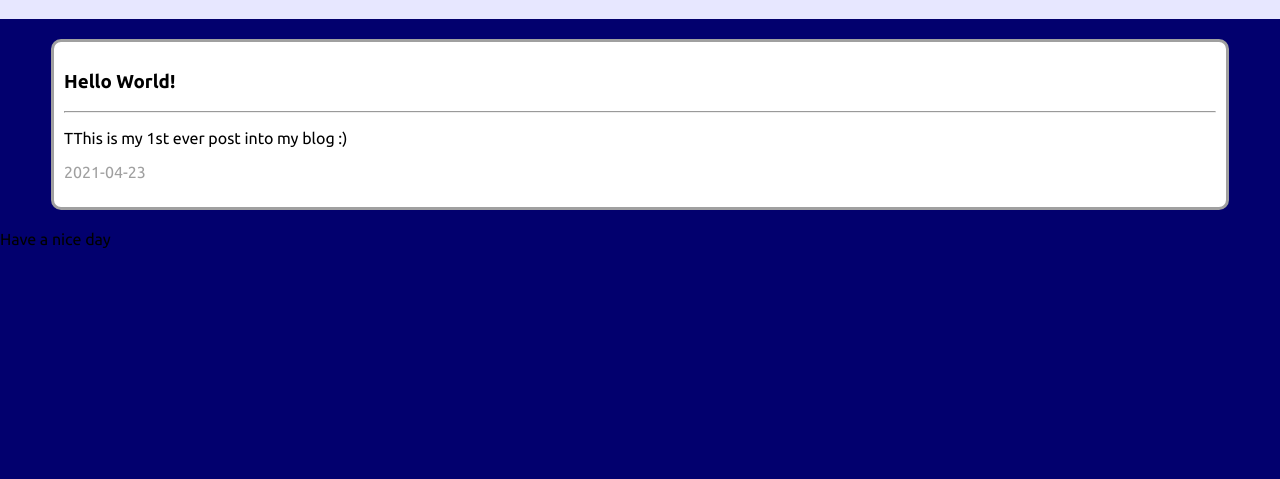
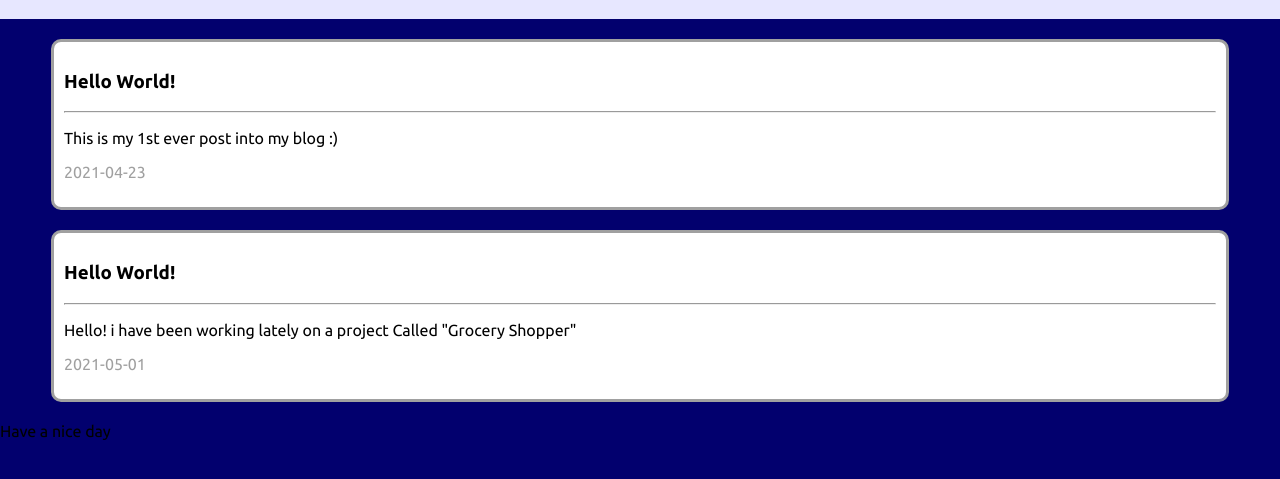
Before and after one commit to Daewooer/my-blog-, a plain HTML site: page index.html in a window 1280 px wide. Shown: the part 61-540 px from the top of the page. Drawn offline with Linux system fonts and the light colour scheme.

Commit message:
Update index.html

```diff
--- a/index.html
+++ b/index.html
@@ -16,8 +16,16 @@
       <article>
         <h3>Hello World!</h3>
         <hr />
-        <p>TThis is my 1st ever post into my blog :)</p>
+        <p>This is my 1st ever post into my blog :)</p>
         <p class="date">2021-04-23</p>
+        </article>
+         <!--Actual posts here-->
+      <article>
+        <h3>Hello World!</h3>
+        <hr />
+        <p>Hello! i have been working lately on a project Called "Grocery Shopper"</p>
+        <p class="date">2021-05-01</p>
+        </article>
 
     </main>
     <footer>
```
